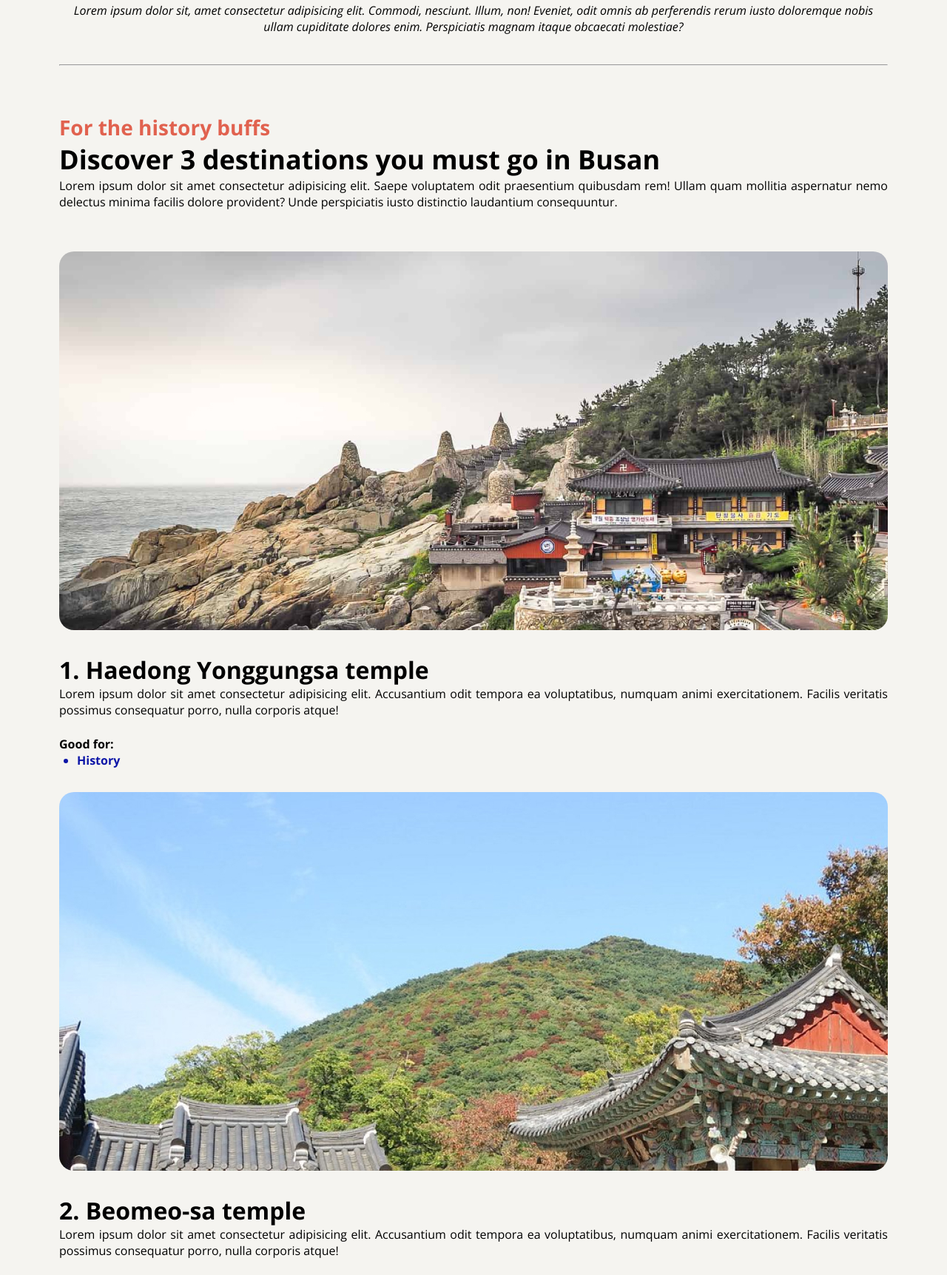
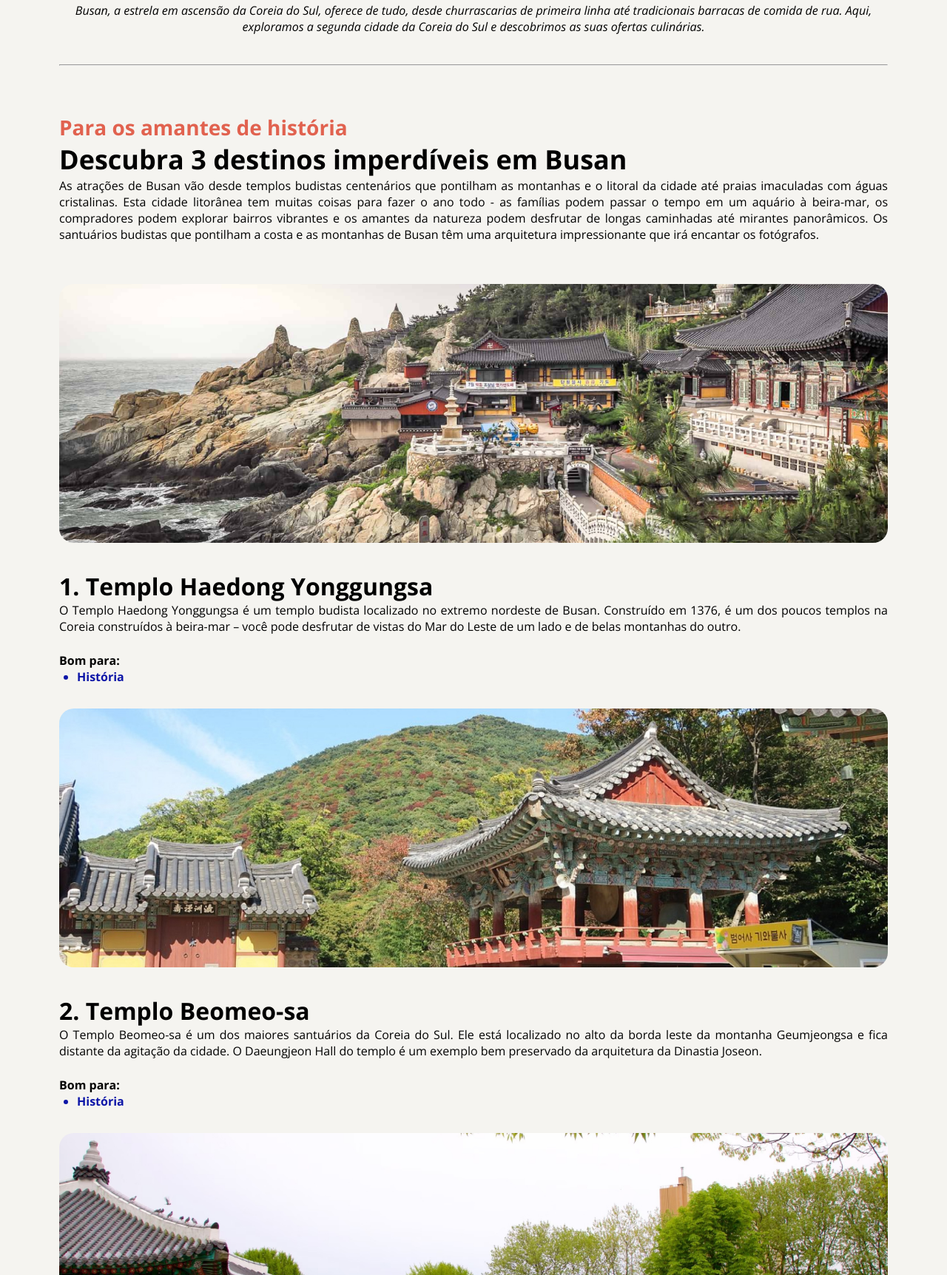
Before and after one commit to brossavictor/tourism-2024, a plain HTML site: page index.html in a window 1280 px wide. Shown: the part 1076-2800 px from the top of the page at 74% size. Drawn offline with nearby package versions, Linux system fonts and the light colour scheme.

Commit message:
final commit project done

```diff
--- a/index.html
+++ b/index.html
@@ -13,7 +13,7 @@
 
 		<link rel="stylesheet" href="styles.css" />
 
-		<title>Document</title>
+		<title>Local Turístico</title>
 	</head>
 
 	<body>
@@ -21,74 +21,82 @@
 			<section id="show">
 				<div id="section-header">
 					<div id="title-page">
-						<h1>Discover Busan</h1>
-						<h3>Your next trip:</h3>
+						<h1>Conheça Busan</h1>
+						<h3>Sua próxima viagem:</h3>
 					</div>
 					<img src="assets/skyline.jpg" alt="busan skyline" />
 					<p id="description">
-						Lorem ipsum dolor sit, amet consectetur adipisicing elit. Commodi,
-						nesciunt. Illum, non! Eveniet, odit omnis ab perferendis rerum iusto
-						doloremque nobis ullam cupiditate dolores enim. Perspiciatis magnam
-						itaque obcaecati molestiae?
+						Busan, a estrela em ascensão da Coreia do Sul, oferece de tudo,
+						desde churrascarias de primeira linha até tradicionais barracas de
+						comida de rua. Aqui, exploramos a segunda cidade da Coreia do Sul e
+						descobrimos as suas ofertas culinárias.
 					</p>
 				</div>
 				<hr />
 			</section>
 			<section>
 				<div id="content-list">
-					<h3>For the history buffs</h3>
-					<h1>Discover 3 destinations you must go in Busan</h1>
+					<h3>Para os amantes de história</h3>
+					<h1>Descubra 3 destinos imperdíveis em Busan</h1>
 					<p>
-						Lorem ipsum dolor sit amet consectetur adipisicing elit. Saepe
-						voluptatem odit praesentium quibusdam rem! Ullam quam mollitia
-						aspernatur nemo delectus minima facilis dolore provident? Unde
-						perspiciatis iusto distinctio laudantium consequuntur.
+						As atrações de Busan vão desde templos budistas centenários que
+						pontilham as montanhas e o litoral da cidade até praias imaculadas
+						com águas cristalinas. Esta cidade litorânea tem muitas coisas para
+						fazer o ano todo - as famílias podem passar o tempo em um aquário à
+						beira-mar, os compradores podem explorar bairros vibrantes e os
+						amantes da natureza podem desfrutar de longas caminhadas até
+						mirantes panorâmicos. Os santuários budistas que pontilham a costa e
+						as montanhas de Busan têm uma arquitetura impressionante que irá
+						encantar os fotógrafos.
 					</p>
 				</div>
 
 				<div id="destinations">
-					<div id="haedong"></div>
-					<h2>1. Haedong Yonggungsa temple</h2>
+					<img src="assets/haedong.jpg" alt="haedong" />
+					<h2>1. Templo Haedong Yonggungsa</h2>
 					<p>
-						Lorem ipsum dolor sit amet consectetur adipisicing elit. Accusantium
-						odit tempora ea voluptatibus, numquam animi exercitationem. Facilis
-						veritatis possimus consequatur porro, nulla corporis atque!
+						O Templo Haedong Yonggungsa é um templo budista localizado no
+						extremo nordeste de Busan. Construído em 1376, é um dos poucos
+						templos na Coreia construídos à beira-mar – você pode desfrutar de
+						vistas do Mar do Leste de um lado e de belas montanhas do outro.
 					</p>
 					<div id="tags">
-						Good for:
+						Bom para:
 						<ul>
-							<li id="history">History</li>
+							<li id="history">História</li>
 						</ul>
 					</div>
 
-					<div id="beomeo"></div>
-					<h2>2. Beomeo-sa temple</h2>
+					<img src="assets/beomeo.jpg" alt="beomeo" />
+					<h2>2. Templo Beomeo-sa</h2>
 					<p>
-						Lorem ipsum dolor sit amet consectetur adipisicing elit. Accusantium
-						odit tempora ea voluptatibus, numquam animi exercitationem. Facilis
-						veritatis possimus consequatur porro, nulla corporis atque!
+						O Templo Beomeo-sa é um dos maiores santuários da Coreia do Sul. Ele
+						está localizado no alto da borda leste da montanha Geumjeongsa e
+						fica distante da agitação da cidade. O Daeungjeon Hall do templo é
+						um exemplo bem preservado da arquitetura da Dinastia Joseon.
 					</p>
 					<div id="tags">
-						Good for:
+						Bom para:
 						<ul>
-							<li id="history">History</li>
+							<li id="history">História</li>
 						</ul>
 					</div>
-					<div>
-						<div id="yongdusan"></div>
-					</div>
-					<h2>3. Yongdusan Park</h2>
+					<img src="assets/yongdusan.jpg" alt="yongdusan" />
+					<h2>3. Parque Yongdusan</h2>
 					<p>
-						Lorem ipsum dolor sit amet consectetur adipisicing elit. Accusantium
-						odit tempora ea voluptatibus, numquam animi exercitationem. Facilis
-						veritatis possimus consequatur porro, nulla corporis atque!
+						O Parque Yongdusan, localizado no centro de Busan, abriga alguns dos
+						monumentos mais importantes da cidade. Você pode ver vistas
+						espetaculares do topo da Torre Busan, de 120 metros de altura. O
+						parque tem 2 museus – confira os instrumentos musicais tradicionais
+						no Museum of World Folk Instruments e mais de 80 veleiros coreanos
+						no Exhibition Hall of World Model Boats.
 					</p>
 					<div id="tags">
-						Good for:
+						Bom para:
 						<ul>
-							<li id="couples">Couples</li>
-							<li id="families">Families</li>
-							<li id="budget">Budget</li>
+							<li id="couples">Casais</li>
+							<li id="families">Famílias</li>
+							<li id="budget">Orçamento</li>
 						</ul>
 					</div>
 				</div>
@@ -103,7 +111,7 @@
 			</section>
 		</main>
 		<footer>
-			Made with <img src="assets/ph_heart-fill.png" alt="♥" /> by Rocketseat
+			Feito com <img src="assets/ph_heart-fill.png" alt="♥" /> pela Rocketseat
 		</footer>
 	</body>
 </html>
--- a/styles.css
+++ b/styles.css
@@ -92,32 +92,9 @@ img {
 	margin: 2rem 0 2rem 0;
 }
 
-#haedong {
-	max-height: 32rem;
-	background-image: url("assets/haedong.jpg");
-
-	border-radius: 1.25rem;
-	width: 70rem;
-	height: 41.25rem;
-	margin: 2rem 0 2rem 0;
-}
-#beomeo {
-	max-height: 32rem;
-	background-image: url("assets/beomeo.jpg");
-
-	border-radius: 1.25rem;
-	width: 70rem;
-	height: 41.25rem;
-	margin: 2rem 0 2rem 0;
-}
-#yongdusan {
-	max-height: 32rem;
-	background-image: url("assets/yongdusan.jpg");
-
-	border-radius: 1.25rem;
-	width: 70rem;
-	height: 41.25rem;
-	margin: 2rem 0 2rem 0;
+#destinations > img {
+	max-height: 21.875rem;
+	object-fit: cover;
 }
 
 #description {
```
Also changed, not shown: 1 other file.
